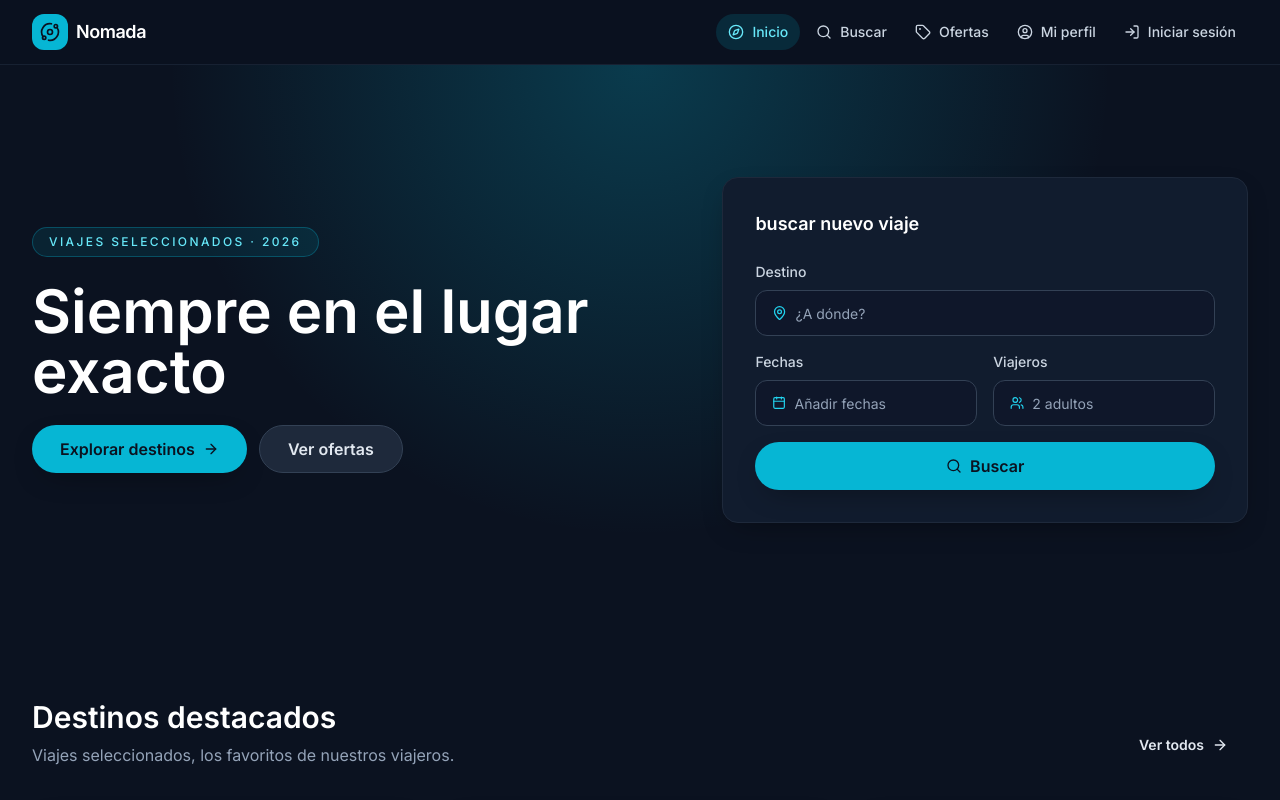
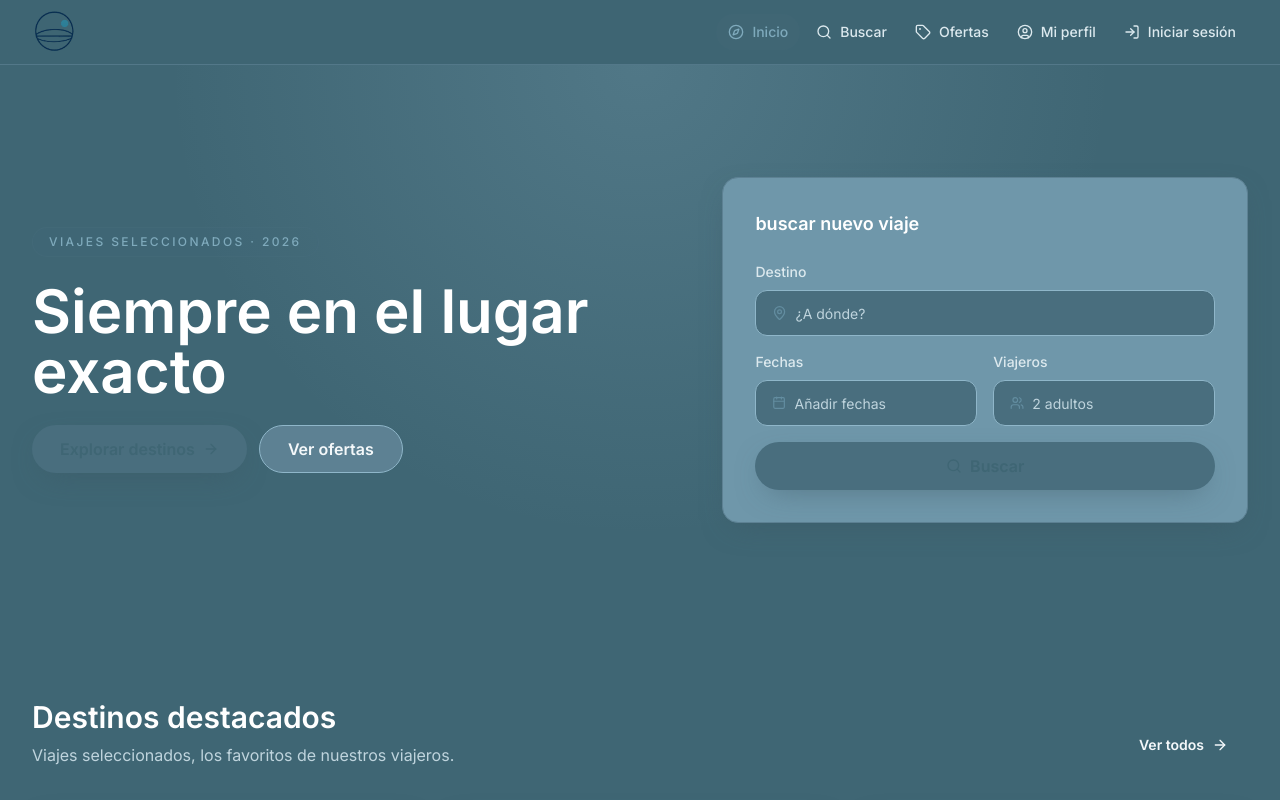
Before and after one commit to Agencia-de-viajes-Factoria-F5-Nomada/Frontend-Travel-Agency, a React (Vite) app: page / in a window 1280 px wide. Shown: the top 800 px of the page. Built offline with nearby package versions, Linux system fonts and the light colour scheme.

Commit message:
style: refresh page colors and branding logo

```diff
--- a/src/components/layout/BrandMark.jsx
+++ b/src/components/layout/BrandMark.jsx
@@ -1,17 +1,18 @@
-import { Orbit } from 'lucide-react'
 import { Link } from 'react-router-dom'
 import { PUBLIC_PATHS } from '../../constants/paths'
 
 const BrandMark = ({ to = PUBLIC_PATHS.HOME }) => (
   <Link
     to={to}
-    className="inline-flex items-center gap-2 text-white"
+    className="inline-flex items-center"
     aria-label="Inicio Agencia de Viajes"
   >
-    <span className="grid h-9 w-9 place-items-center rounded-xl bg-brand-500 text-surface-950">
-      <Orbit className="h-5 w-5" aria-hidden="true" />
-    </span>
-    <span className="text-lg font-semibold tracking-tight">Nomada</span>
+    <img
+      src="/nomada-logo-symbol.png"
+      alt=""
+      className="h-11 w-11 object-contain"
+      aria-hidden="true"
+    />
   </Link>
 )
 
--- a/src/pages/HomePage.jsx
+++ b/src/pages/HomePage.jsx
@@ -10,7 +10,7 @@ const HomePage = () => (
     <section className="relative overflow-hidden">
       <div
         aria-hidden="true"
-        className="absolute inset-0 bg-[radial-gradient(circle_at_top,_rgba(6,182,212,0.25),_transparent_55%)]"
+        className="absolute inset-0 bg-[radial-gradient(circle_at_top,_rgba(143,182,201,0.22),_transparent_55%)]"
       />
       <div className="container-page relative grid gap-12 py-20 lg:grid-cols-[1.1fr_0.9fr] lg:py-28">
         <div className="flex flex-col justify-center gap-6">
--- a/tailwind.config.js
+++ b/tailwind.config.js
@@ -5,28 +5,28 @@ export default {
     extend: {
       colors: {
         brand: {
-          50: '#ecfeff',
-          100: '#cffafe',
-          200: '#a5f3fc',
-          300: '#67e8f9',
-          400: '#22d3ee',
-          500: '#06b6d4',
-          600: '#0891b2',
-          700: '#0e7490',
-          800: '#155e75',
-          900: '#164e63',
+          50: '#eef6f9',
+          100: '#d9eaf1',
+          200: '#bdd8e4',
+          300: '#7FAABC',
+          400: '#638DA0',
+          500: '#496E7E',
+          600: '#3C5663',
+          700: '#314853',
+          800: '#314853',
+          900: '#283b45',
         },
         surface: {
-          950: '#0b1220',
-          900: '#0f172a',
-          800: '#111c2e',
-          700: '#1e293b',
-          600: '#334155',
+          950: '#3F6674',
+          900: '#496E7E',
+          800: '#6F97AA',
+          700: '#5D8193',
+          600: '#8FB6C9',
         },
         ink: {
-          DEFAULT: '#e2e8f0',
-          muted: '#94a3b8',
-          soft: '#cbd5e1',
+          DEFAULT: '#F4F8FA',
+          muted: '#BFD4DD',
+          soft: '#DCE9EE',
         },
         status: {
           confirmed: '#22c55e',
@@ -42,8 +42,8 @@ export default {
         card: '1rem',
       },
       boxShadow: {
-        card: '0 10px 30px -12px rgba(0, 0, 0, 0.45)',
-        focus: '0 0 0 3px rgba(6, 182, 212, 0.45)',
+        card: '0 10px 30px -12px rgba(60, 86, 99, 0.6)',
+        focus: '0 0 0 3px rgba(143, 182, 201, 0.5)',
       },
       maxWidth: {
         page: '1280px',
```
Also changed, not shown: public/nomada-logo-symbol.png (added).
